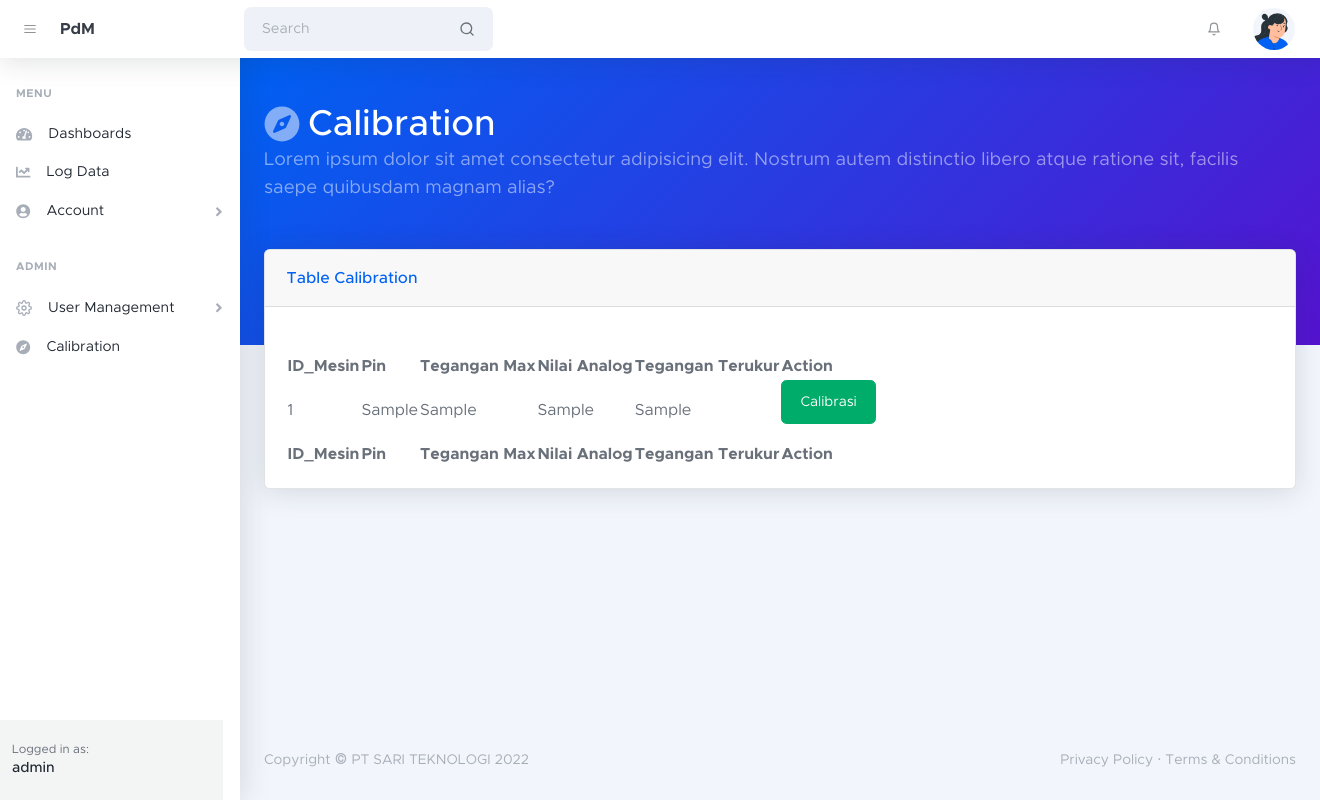
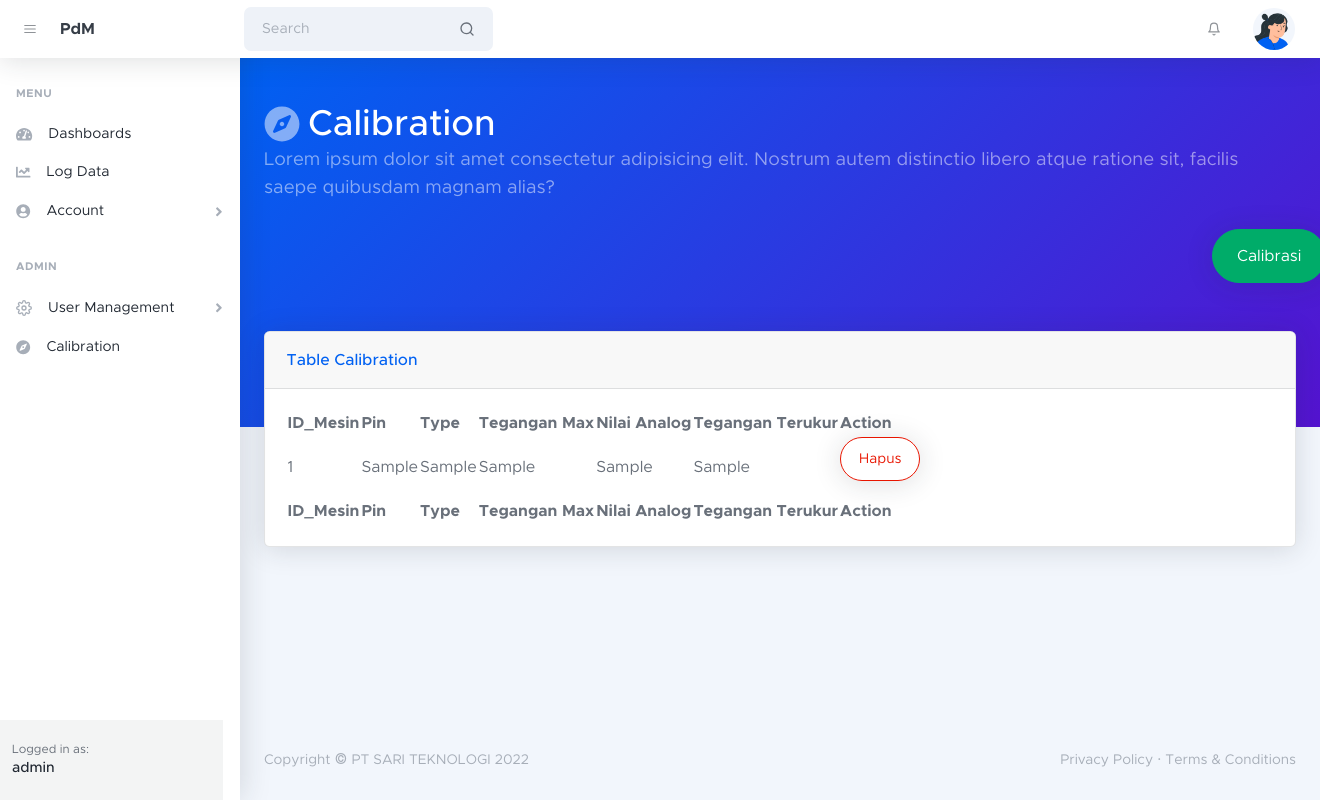
Before and after one commit to fauziallagan/sistem-irigasi, a PHP site: page /calibration.php in a window 1320 px wide. Run offline with PHP 8.4, Linux system fonts and the light colour scheme; the visitor is signed in with stand-in values (Sample User, id 1); tables that the repository leaves empty or names only in its code hold one stand-in row (values such as "Sample post"); some libraries are stand-ins or nearby versions.

Commit message:
penambahan fitur hapus

```diff
--- a/calibration.php
+++ b/calibration.php
@@ -1,6 +1,6 @@
 <?php
+session_start();
 require_once "data.php";
-session_start();
 require_once "connection.php";
 
 if (empty($_SESSION["role"])) {
@@ -350,8 +350,14 @@ try{
                                             <div class="page-header-icon"><i class="fas fa-compass"></i></div>
                                             Calibration
                                         </h1>
-                                        <div class="page-header-subtitle"><?php echo $calibration_content; ?> <br>
-                                            <!-- <a href="formCalibration.php"> <button class="btn btn-success mb-3">Calibrasi</button></a> -->
+                                        <div class="page-header-subtitle"><?php echo $calibration_content; ?><br><br>
+                                          <div class="container">
+                                              <div class="row">
+                                                  <div class="col-md-1 offset-md-11">
+                                                  <a href="formCalibration.php" class="btn rounded-pill btn-success btn-lg lift">Calibrasi</a>
+                                                  </div>
+                                              </div>
+                                          </div>
                                         </div>
                                     </div>
                                 </div>
@@ -360,17 +366,20 @@ try{
                     </header>
                     <!-- Main page content-->
                     <div class="container-xl px-4 mt-n10">
-                        <div class="card mb-4">
-                            <div class="card-header mb-4">Table Calibration
-                            </div>
-                                <div class="card-body">
+                        <div class="card lg-4">
+                            <div class="col-lg-12">
+                                <div class="card-header lg-6">Table Calibration
+                                </div>
 
-                                <table id="datatablesSimple">
+                                    <div class="card-body">
+
+                                    <table id="datatablesSimple">
                                     <thead>
                                         <tr>
                                             <!-- <th>No</th> -->
                                             <th>ID_Mesin</th>
                                             <th>Pin</th>
+                                            <th>Type</th>
                                             <th>Tegangan Max</th>
                                             <th>Nilai Analog</th>
                                             <th>Tegangan Terukur</th>
@@ -381,8 +390,8 @@ try{
                                         <tr>
                                             <!-- <th>No</th> -->
                                             <th>ID_Mesin</th>
-
                                             <th>Pin</th>
+                                            <th>Type</th>
                                             <th>Tegangan Max</th>
                                             <th>Nilai Analog</th>
                                             <th>Tegangan Terukur</th>
@@ -394,10 +403,11 @@ try{
                                             <tr>
                                                 <td><?php echo htmlspecialchars($rows["id_mesin"])?></td>
                                                 <td><?php echo htmlspecialchars($rows["pin"])?></td>
+                                                <td><?php echo htmlspecialchars($rows["tipe"])?></td>
+                                                <td><?php echo htmlspecialchars($rows["tegangan_max"])?></td>
                                                 <td><?php echo htmlspecialchars($rows["nilai_analog"])?></td>
-                                                <td><?php echo htmlspecialchars($rows["tegangan_max"])?></td>
                                                 <td><?php echo htmlspecialchars($rows["tegangan_terukur"])?></td>
-                                                <td><a href="formCalibration.php"> <button class="btn btn-success mb-3">Calibrasi</button></a></td>
+                                                <td><a href="#" class="rounded-pill btn btn-outline-danger mb-3 lift">Hapus</a></td>
                                             </tr>
                                         <?php endwhile; ?>
                                     </tbody>
```
